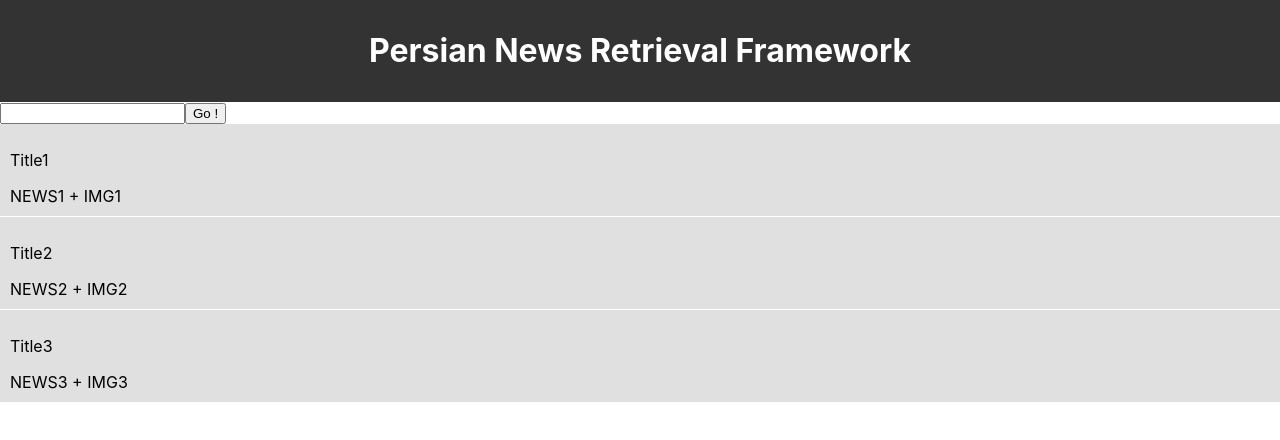
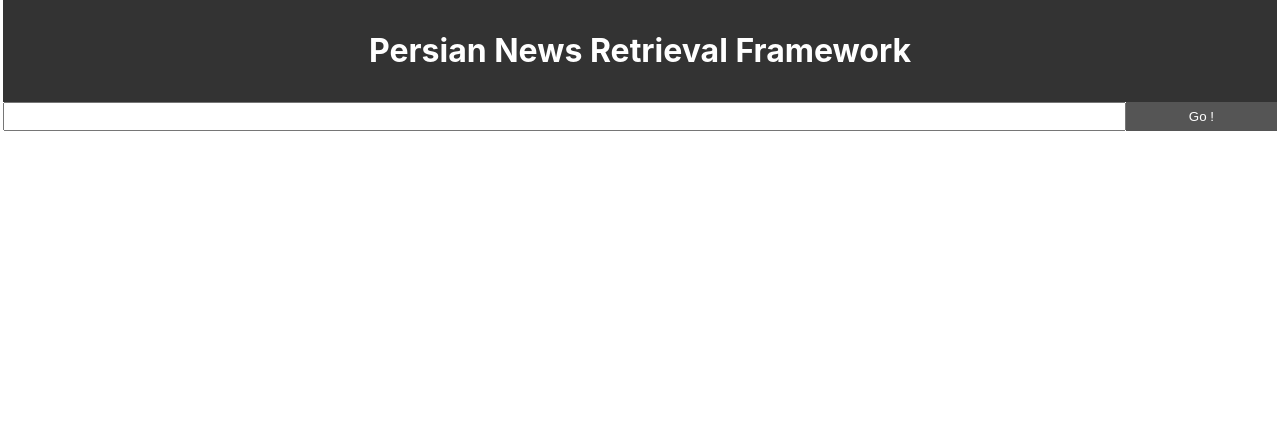
Before and after one commit to sarb9/KhabarYaab, a React (Create React App) app in the folder Frontend/: page / in a window 1280 px wide. Shown: the top 440 px of the page. Built offline with nearby package versions, Linux system fonts and the light colour scheme.

Commit message:
Routing Handled

```diff
--- a/Frontend/package.json
+++ b/Frontend/package.json
@@ -5,6 +5,7 @@
   "dependencies": {
     "react": "^16.11.0",
     "react-dom": "^16.11.0",
+    "react-router-dom": "^5.1.2",
     "react-scripts": "3.2.0"
   },
   "scripts": {
--- a/Frontend/src/App.css
+++ b/Frontend/src/App.css
@@ -0,0 +1,3 @@
+.container {
+  padding: 0 0.2rem;
+}
--- a/Frontend/src/App.js
+++ b/Frontend/src/App.js
@@ -1,33 +1,27 @@
 import React, { Component } from "react";
 import NewsFramework from "./components/NewsFramework";
+import { BrowserRouter as Router, Route } from "react-router-dom";
 import "./App.css";
 import SearchPage from "./components/SearchPage";
 import Header from "./components/Header";
 
 export class App extends Component {
-  state = {
-    NewsList: [
-      {
-        id: 1,
-        NewsInfo: { title: "Title1", description: "NEWS1", IMG: "IMG1" }
-      },
-      {
-        id: 2,
-        NewsInfo: { title: "Title2", description: "NEWS2", IMG: "IMG2" }
-      },
-      {
-        id: 3,
-        NewsInfo: { title: "Title3", description: "NEWS3", IMG: "IMG3" }
-      }
-    ]
-  };
   render() {
     return (
-      <div className="App">
-        <Header />
-        <SearchPage />
-        <NewsFramework NewsList={this.state.NewsList} />
-      </div>
+      <Router>
+        <div className="container">
+          <Header />
+          <Route
+            path="/"
+            render={props => (
+              <React.Fragment>
+                <SearchPage />
+              </React.Fragment>
+            )}
+          />
+          <Route path="/Results" render={props => <NewsFramework />} />
+        </div>
+      </Router>
     );
   }
 }
--- a/Frontend/src/components/NewsFramework.js
+++ b/Frontend/src/components/NewsFramework.js
@@ -2,8 +2,24 @@ import React, { Component } from "react";
 import NewsItem from "./NewsItem";
 
 export class NewsFramework extends Component {
+  state = {
+    NewsList: [
+      {
+        id: 1,
+        NewsInfo: { title: "Title1", description: "NEWS1", IMG: "IMG1" }
+      },
+      {
+        id: 2,
+        NewsInfo: { title: "Title2", description: "NEWS2", IMG: "IMG2" }
+      },
+      {
+        id: 3,
+        NewsInfo: { title: "Title3", description: "NEWS3", IMG: "IMG3" }
+      }
+    ]
+  };
   render() {
-    return this.props.NewsList.map(News => (
+    return this.state.NewsList.map(News => (
       <NewsItem key={News.id} News={News.NewsInfo} />
     ));
   }
--- a/Frontend/src/components/SearchPage.js
+++ b/Frontend/src/components/SearchPage.js
@@ -1,14 +1,32 @@
 import React, { Component } from "react";
+import "./styles/SearchPage.css";
 
 export class SearchPage extends Component {
+  state = {
+    query: ""
+  };
+
+  onSubmit = e => {
+    e.preventDefault();
+  };
+
+  //I could use query instead of e.target.name
+  onQueryChange = e => this.setState({ [e.target.name]: e.target.value });
+
   render() {
     return (
-      <div>
-        <form>
-          <input type="txt"></input>
-          <button method="Submit">Go !</button>
-        </form>
-      </div>
+      <form onSubmit={this.onSubmit} style={{ display: "flex" }}>
+        <input
+          value={this.state.query}
+          onChange={this.onQueryChange}
+          name="query"
+          className="searchField"
+          type="txt"
+        ></input>
+        <button className="btn" method="Submit">
+          Go !
+        </button>
+      </form>
     );
   }
 }
--- a/Frontend/src/components/styles/SearchPage.css
+++ b/Frontend/src/components/styles/SearchPage.css
@@ -0,0 +1,18 @@
+.searchField {
+  flex: 10;
+  padding: 5px;
+}
+
+.btn {
+  display: inline-block;
+  border: none;
+  background: #555;
+  color: #fff;
+  padding: 7px 20px;
+  cursor: pointer;
+  flex: 1;
+}
+
+.btn:hover {
+  background: #666;
+}
```
Also changed, not shown: 1 other file (tests, documents, lock files or other folders).
